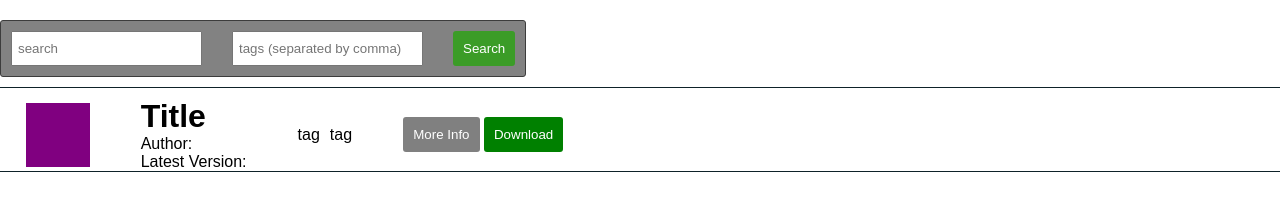
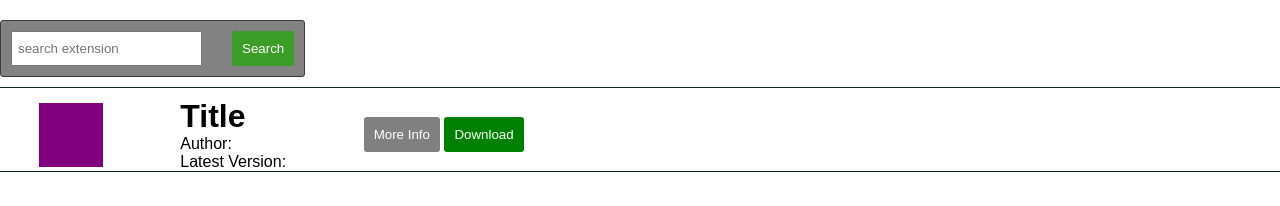
Before and after one commit to Mollyknows/Group4API, a website: page public/search.html in a window 1280 px wide. Drawn offline with Linux system fonts and the light colour scheme.

Commit message:
search page UI correction

```diff
--- a/public/search.html
+++ b/public/search.html
@@ -9,13 +9,7 @@
         type="search"
         class="searchField"
         id="searchtext"
-        placeholder="search"
-      />
-      <input
-        type="search"
-        class="searchField"
-        id="tags"
-        placeholder="tags (separated by comma)"
+        placeholder="search extension"
       />
       <input
         type="submit"
@@ -42,10 +36,6 @@
           <p>Author:</p>
           <p>Latest Version:</p>
         </div>
-        <div class="tagfield">
-          <p>tag</p>
-          <p>tag</p>
-        </div>
         <div class="buttons">
           <button class="resultButtons , moreInfo">More Info</button>
           <button class="resultButtons , download">Download</button>
```
